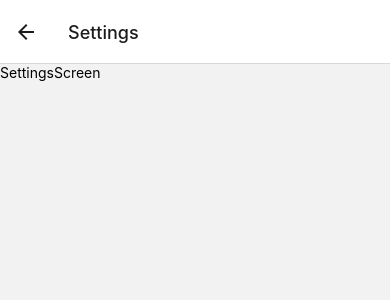
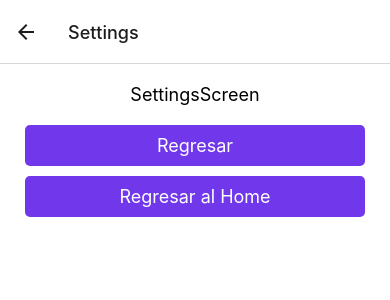
Before and after one commit to emanuelhardwell/NavigationApp, a React Native app: screen /Settings in a window 390 px wide. Shown: the top 300 px of the page. Built offline with nearby package versions, Linux system fonts and the light colour scheme.

Commit message:
feat: Update SettingsScreen and use Stack - PopToTop

```diff
--- a/src/presentation/screens/settings/SettingsScreen.tsx
+++ b/src/presentation/screens/settings/SettingsScreen.tsx
@@ -1,10 +1,31 @@
 import React from 'react';
 import {View, Text} from 'react-native';
+import {globalStyles} from '../../theme/theme';
+import {ButtonPrimary} from '../../components/shared/ButtonPrimary';
+import {StackActions, useNavigation} from '@react-navigation/native';
 
 export const SettingsScreen = () => {
+  const navigation = useNavigation();
+
   return (
-    <View>
-      <Text>SettingsScreen</Text>
+    <View style={globalStyles.container}>
+      <Text style={{fontSize: 18, textAlign: 'center', marginBottom: 15}}>
+        SettingsScreen
+      </Text>
+
+      <ButtonPrimary
+        label="Regresar"
+        onPress={() => {
+          navigation.goBack();
+        }}
+      />
+
+      <ButtonPrimary
+        label="Regresar al Home"
+        onPress={() => {
+          navigation.dispatch(StackActions.popToTop());
+        }}
+      />
     </View>
   );
 };
```
